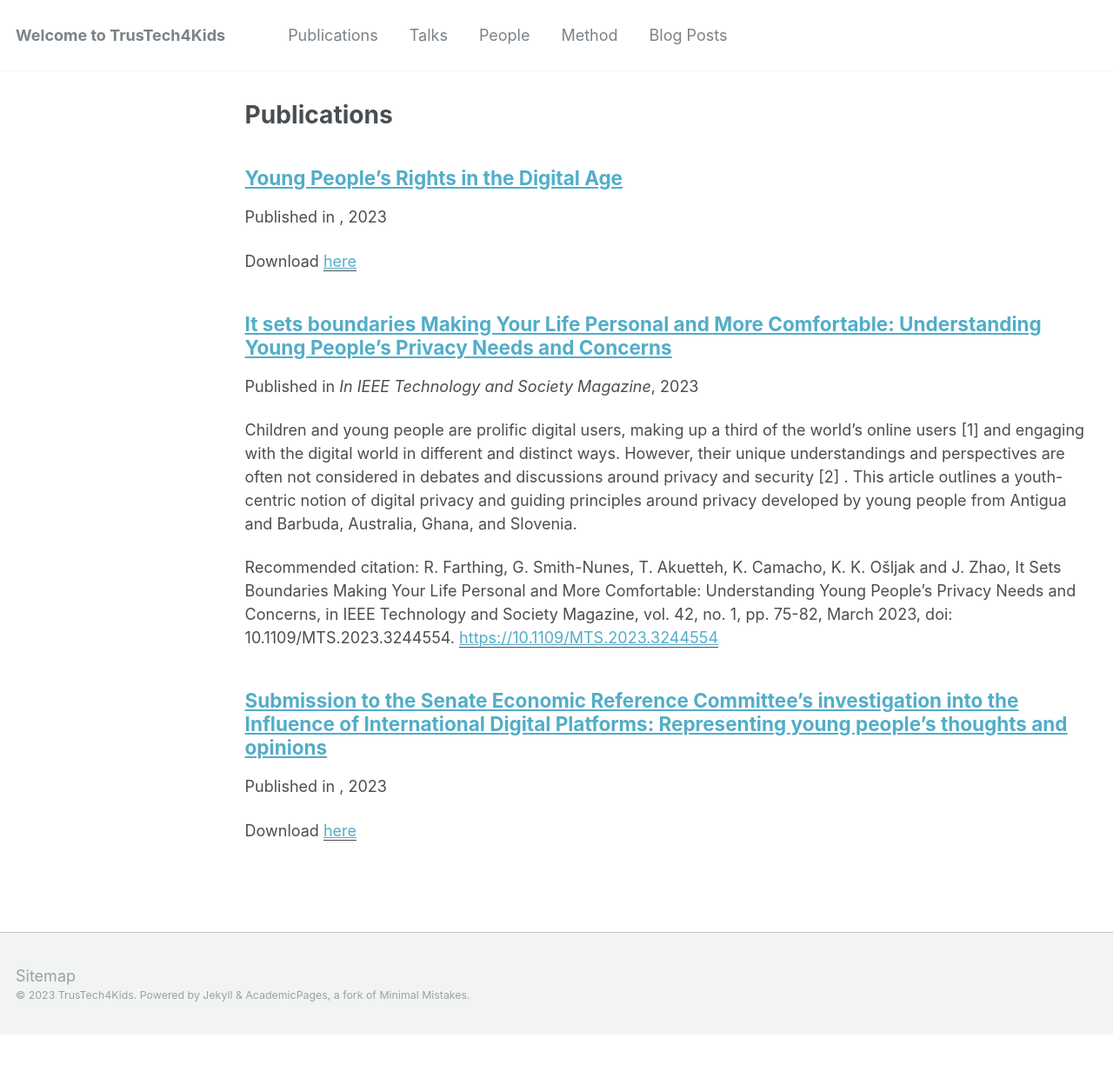
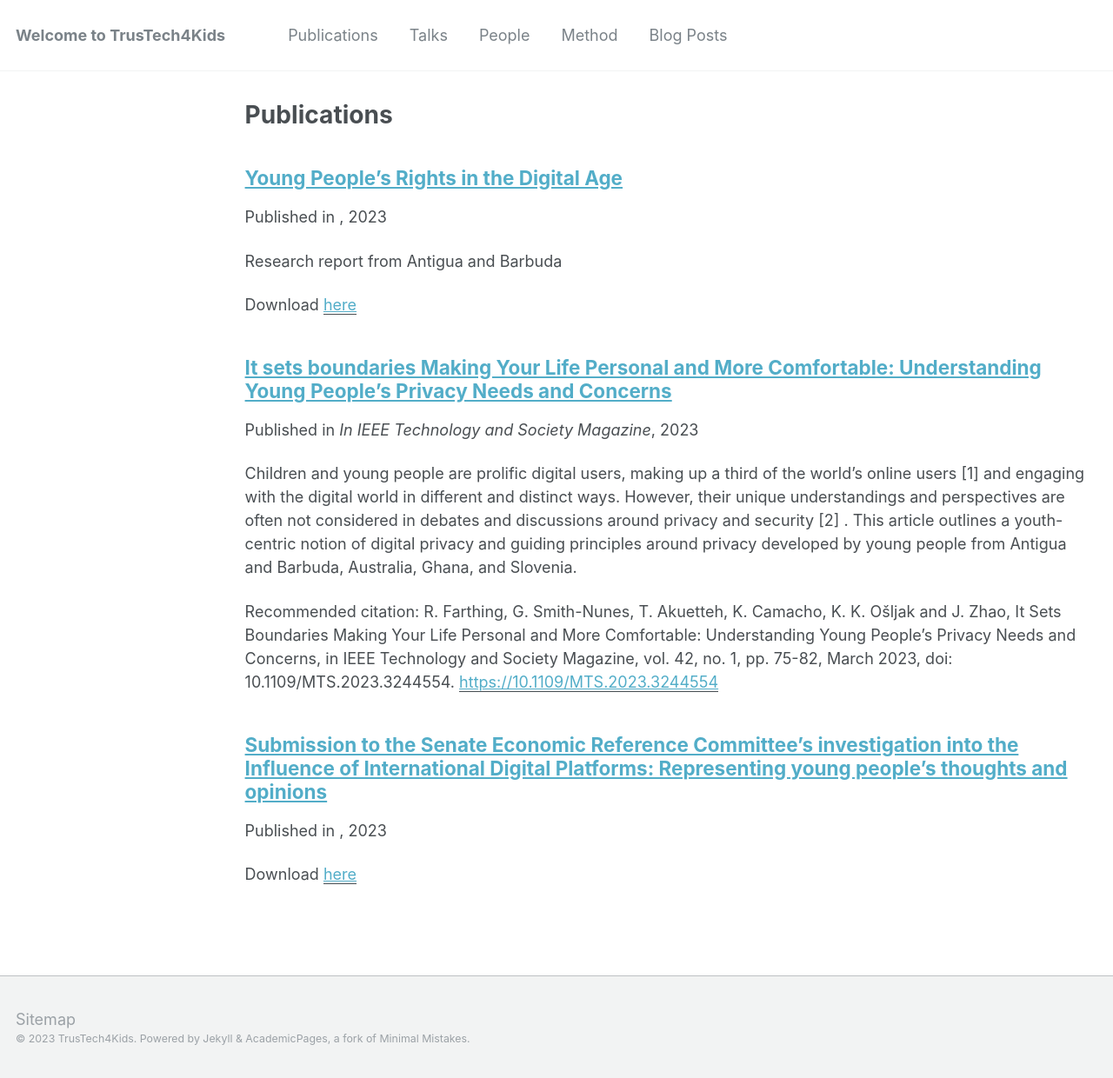
Before and after one commit to trustech4kids/trustech4kids.github.io, a Jekyll site: the page built from _pages/publications.md, in a window 1280 px wide. Shown: the whole page at 87% size. Built offline with Jekyll 4.4.1, drawn with Linux system fonts in a browser that asks for light colours; before the commit the page ends 1190 px from its top, so only the background shows below that.

Commit message:
Update 2023-03-report.md

```diff
--- a/_publications/2023-03-report.md
+++ b/_publications/2023-03-report.md
@@ -2,6 +2,7 @@
 title: "Young People's Rights in the Digital Age"
 collection: publications
 permalink: /publication/2023-03-report
+excerpt: "Research report from Antigua and Barbuda"
 date: "2023-03-01"
 paperurl: "https://trustech4kids.github.io/files/ABReportFinal202303.pdf"
 ---
```
